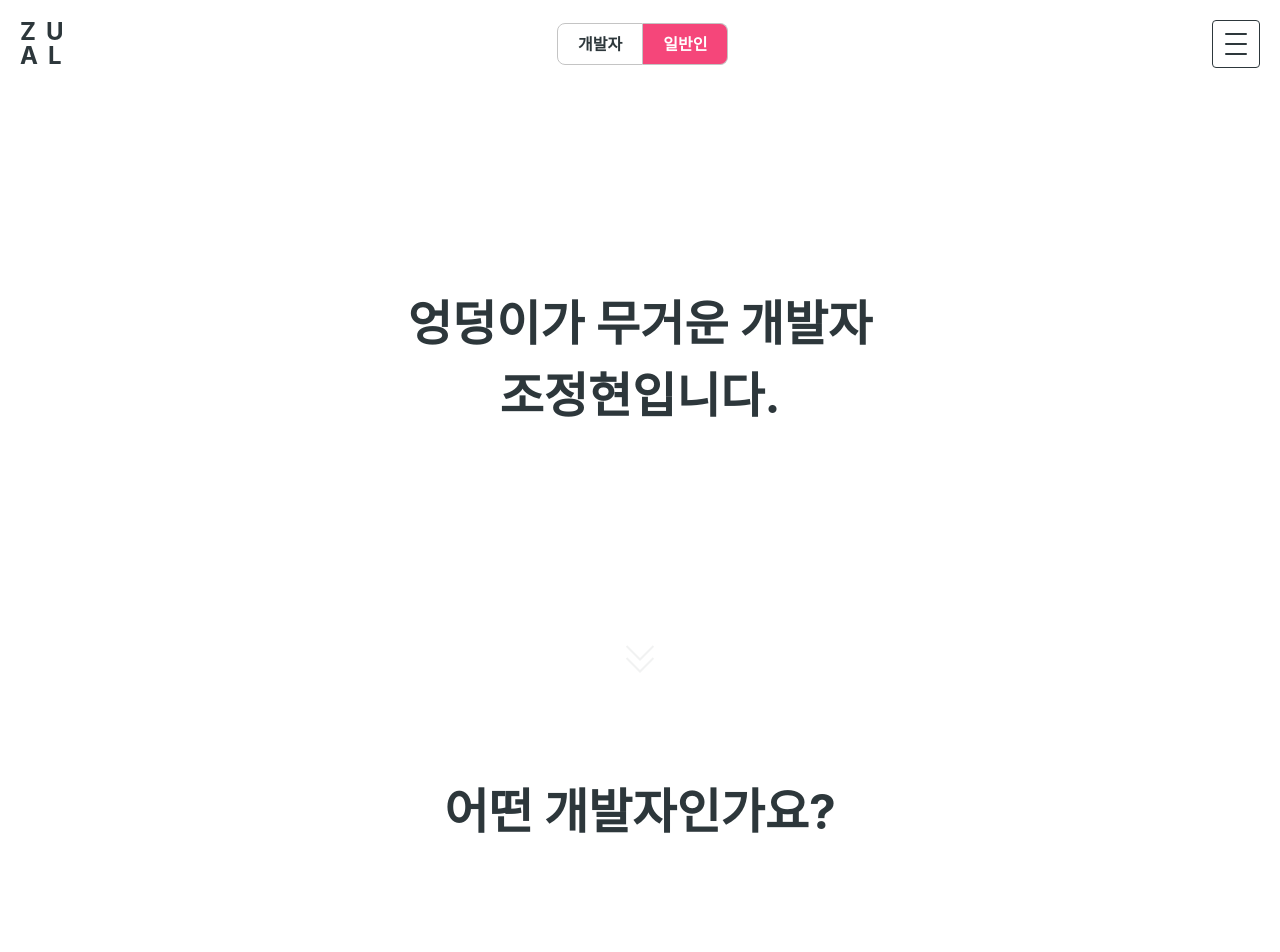
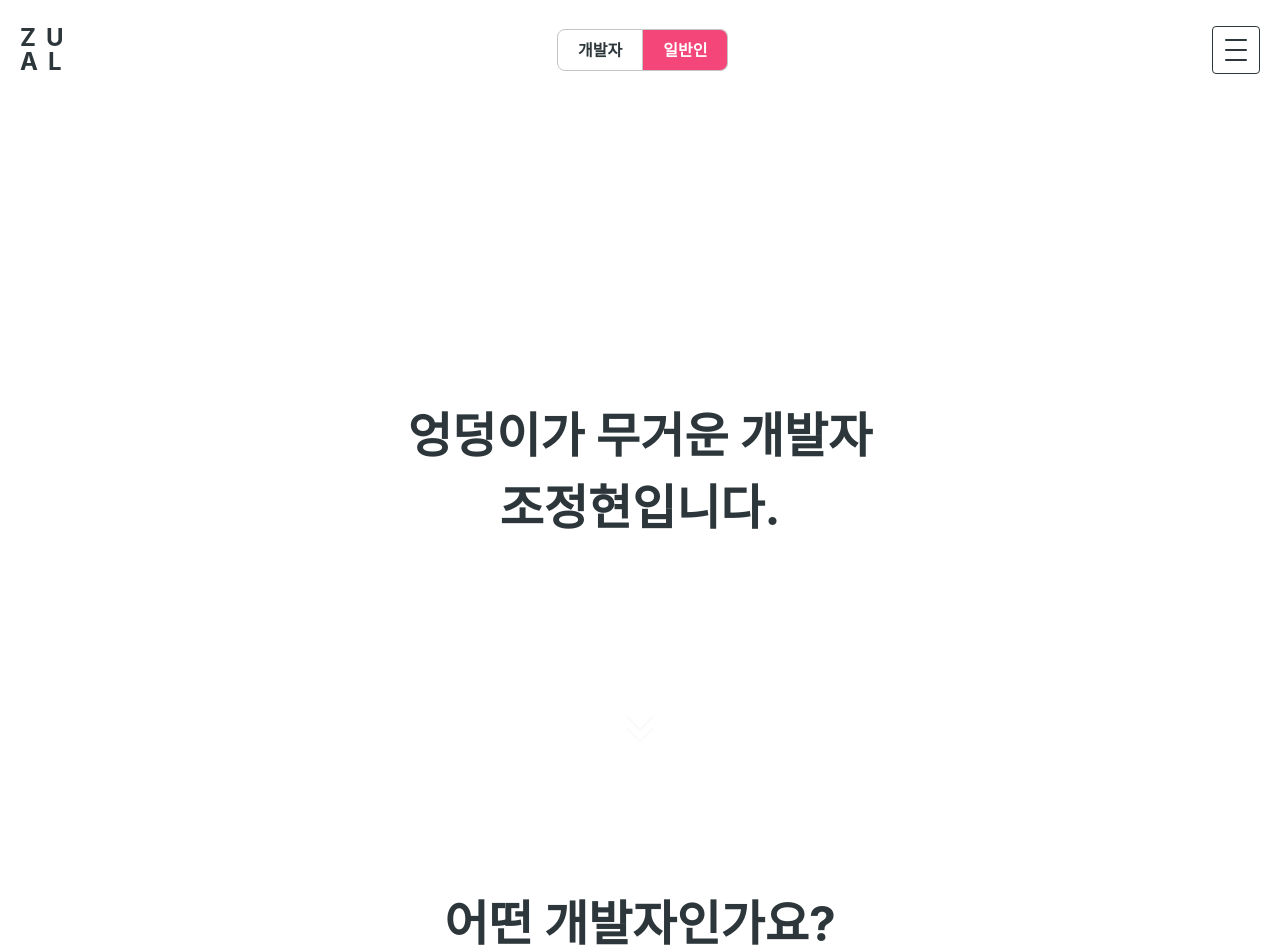
Before and after one commit to hardy-is-cat/portfolio, a Next.js app: page / in a window 1280 px wide. Shown: the top 952 px of the page. Built offline with nearby package versions, Linux system fonts and the light colour scheme.

Commit message:
[Add] gnb 메뉴 클릭시 해당 섹션 이동 구현

```diff
--- a/components/Header.tsx
+++ b/components/Header.tsx
@@ -26,6 +26,7 @@ const HeaderBlock = styled.header`
   justify-content: space-between;
   align-items: center;
   padding: 20px;
+  height: 100px;
   background-color: ${({ theme }) => theme.colors.gnb};
   z-index: 100;
 `;
--- a/components/Title.tsx
+++ b/components/Title.tsx
@@ -10,5 +10,5 @@ const TitleBlock = styled.h2`
   font-size: ${({ theme }) => theme.fontSize.xlText};
   color: ${({ theme }) => theme.colors.text};
   text-align: center;
-  margin-bottom: 100px;
+  margin: 100px 0;
 `;
--- a/containers/Header/GnbMenu.tsx
+++ b/containers/Header/GnbMenu.tsx
@@ -1,6 +1,7 @@
 import { useRecoilState } from "recoil";
 import { gnbState } from "stores/atom";
 import styled from "styled-components";
+import scrollToHash from "utils/scrollToHash";
 
 function GnbMenu() {
   const [isGnbOpened, setIsGnbOpened] = useRecoilState(gnbState);
@@ -12,11 +13,25 @@ function GnbMenu() {
       ></GnbBGBlock>
       <GnbMenuWrapper $isGnbOpened={isGnbOpened}>
         <ul>
-          <li>인트로</li>
-          <li>어떤 개발자인가요?</li>
-          <li>보유 기술</li>
-          <li>프로젝트</li>
-          <li>연락처</li>
+          <li>
+            <button type="button" onClick={() => scrollToHash("main-visual")}>
+              인트로
+            </button>
+          </li>
+          <li>
+            <button type="button" onClick={() => scrollToHash("introduce")}>
+              어떤 개발자인가요?
+            </button>
+          </li>
+          <li>
+            <button type="button">보유 기술</button>
+          </li>
+          <li>
+            <button type="button">프로젝트</button>
+          </li>
+          <li>
+            <button type="button">연락처</button>
+          </li>
         </ul>
       </GnbMenuWrapper>
     </>
@@ -56,9 +71,13 @@ const GnbMenuWrapper = styled.nav<{ $isGnbOpened: boolean }>`
     right: ${({ $isGnbOpened }) => ($isGnbOpened ? "0" : "-80%")};
   }
 
-  li {
+  button {
+    border: none;
+    background-color: transparent;
     font-size: ${({ theme }) => theme.fontSize.headline2};
     margin-bottom: 24px;
     font-weight: 300;
+    color: inherit;
+    cursor: pointer;
   }
 `;
--- a/containers/Introduce/Introduce.tsx
+++ b/containers/Introduce/Introduce.tsx
@@ -36,8 +36,9 @@ function Introduce() {
       observer.observe(introduceRef.current);
     }
   }, []);
+
   return (
-    <>
+    <section id="introduce">
       <Title>어떤 개발자인가요?</Title>
       <IntroduceBlock ref={introduceRef}>
         <PictureBlock>
@@ -54,7 +55,7 @@ function Introduce() {
         </PictureBlock>
         <IntroduceText />
       </IntroduceBlock>
-    </>
+    </section>
   );
 }
 
--- a/containers/Intro/IconScroll.tsx
+++ b/containers/MainVisual/IconScroll.tsx
@@ -1,8 +1,12 @@
 import styled from "styled-components";
 
-function IconScroll() {
+type IconScrollTypes = {
+  className?: string;
+};
+
+function IconScroll({ className }: IconScrollTypes) {
   return (
-    <IconWrapper>
+    <IconWrapper className={className}>
       <span className="line"></span>
       <span className="line"></span>
     </IconWrapper>
--- a/containers/Intro/MainVisual.tsx
+++ b/containers/MainVisual/MainVisual.tsx
@@ -3,28 +3,36 @@ import IconScroll from "./IconScroll";
 
 function MainVisual() {
   return (
-    <MainVisualWrapper>
+    <MainVisualWrapper id="main-visual">
       <p>
         엉덩이가 무거운 개발자
         <br />
         조정현입니다.
       </p>
-      <IconScroll />
+      <IconScrollBlock />
     </MainVisualWrapper>
   );
 }
 
 export default MainVisual;
 
-const MainVisualWrapper = styled.div`
+const MainVisualWrapper = styled.section`
+  position: relative;
   width: 100%;
-  height: 500px;
+  height: calc(100vh - 100px);
+  padding: 300px 0;
   background-color: ${({ theme }) => theme.colors.bg};
   text-align: center;
 
   p {
-    margin: 200px 0;
     font-size: 48px;
     font-weight: 700;
   }
 `;
+
+const IconScrollBlock = styled(IconScroll)`
+  position: absolute;
+  left: 50%;
+  bottom: 50px;
+  transform: translate(-50%, -50%);
+`;
--- a/pages/index.tsx
+++ b/pages/index.tsx
@@ -1,4 +1,4 @@
-import MainVisual from "containers/Intro/MainVisual";
+import MainVisual from "containers/MainVisual/MainVisual";
 import Introduce from "containers/Introduce/Introduce";
 
 export default function Home() {
@@ -6,7 +6,6 @@ export default function Home() {
     <>
       <MainVisual />
       <Introduce />
-      <p>배위</p>
     </>
   );
 }
--- /dev/null
+++ b/utils/scrollToHash.ts
@@ -0,0 +1,8 @@
+export default function scrollToHash(elementId: string) {
+  const element = document.getElementById(elementId);
+  element?.scrollIntoView({
+    behavior: "smooth",
+    block: "start",
+    inline: "start",
+  });
+}
```
